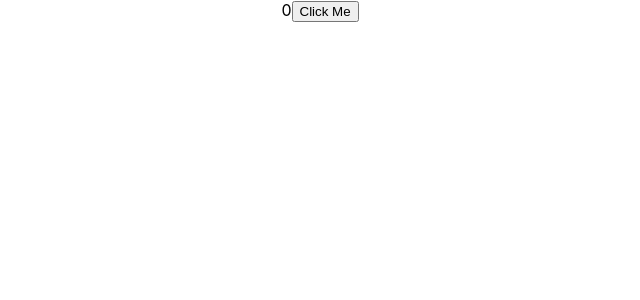
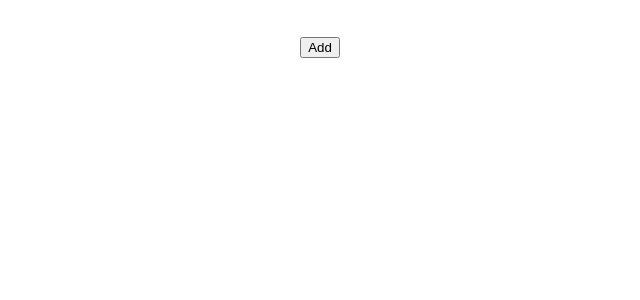
Before and after one commit to yougesh392/React_Practice, a React (Create React App) app in the folder my-app/: page / in a window 1280 px wide. Shown: the top 300 px of the page, without its empty margins (320-960 px from the left). Built offline with nearby package versions, Linux system fonts and the light colour scheme.

Commit message:
Implemented UseCallBack hook

```diff
--- a/my-app/src/App.js
+++ b/my-app/src/App.js
@@ -1,17 +1,11 @@
-import { useState } from "react";
 import "./App.css";
-
+import Counter from "./SimpleState/Counter";
+import Notes from "./UseCallBackandMemo/Notes";
 const App = () => {
-  const [count, setCount] = useState(0);
-
-  const Counter = () => {
-    setCount(count + 1);
-  };
-
   return (
     <div className="App">
-      {count}
-      <button onClick={Counter}>Click Me</button>
+      {/* <Counter /> */}
+      <Notes />
     </div>
   );
 };
--- /dev/null
+++ b/my-app/src/SimpleState/Counter.js
@@ -0,0 +1,11 @@
+import React, { useState } from "react";
+
+export default function Counter() {
+  const [count, setCount] = useState(0);
+  return (
+    <div className="App">
+      {count}
+      <button onClick={() => setCount(count + 1)}>Click Me</button>
+    </div>
+  );
+}
--- /dev/null
+++ b/my-app/src/UseCallBackandMemo/Button.js
@@ -0,0 +1,11 @@
+import React from "react";
+
+const Button = React.memo(({ addNote }) => {
+  console.log("Button re-rendered :( ");
+  return (
+    <div>
+      <button onClick={addNote}>Add</button>
+    </div>
+  );
+});
+export default Button;
--- /dev/null
+++ b/my-app/src/UseCallBackandMemo/Notes.js
@@ -0,0 +1,25 @@
+import React, { useState, useCallback } from "react";
+import Button from "./Button";
+
+export default function Notes() {
+  const [notes, setNotes] = useState([]);
+  // const addNote = () => {
+  //   const newNote = "random";
+  //   setNotes((n) => [...n, newNote]);
+  // };
+  const addNote = useCallback(() => {
+    const newNote = "random";
+    setNotes((n) => [...n, newNote]);
+  }, [setNotes]);
+
+  return (
+    <div>
+      <h1>
+        <Button addNote={addNote} />
+      </h1>
+      {notes.map((note, index) => (
+        <p key={index}>{note}</p>
+      ))}
+    </div>
+  );
+}
```
